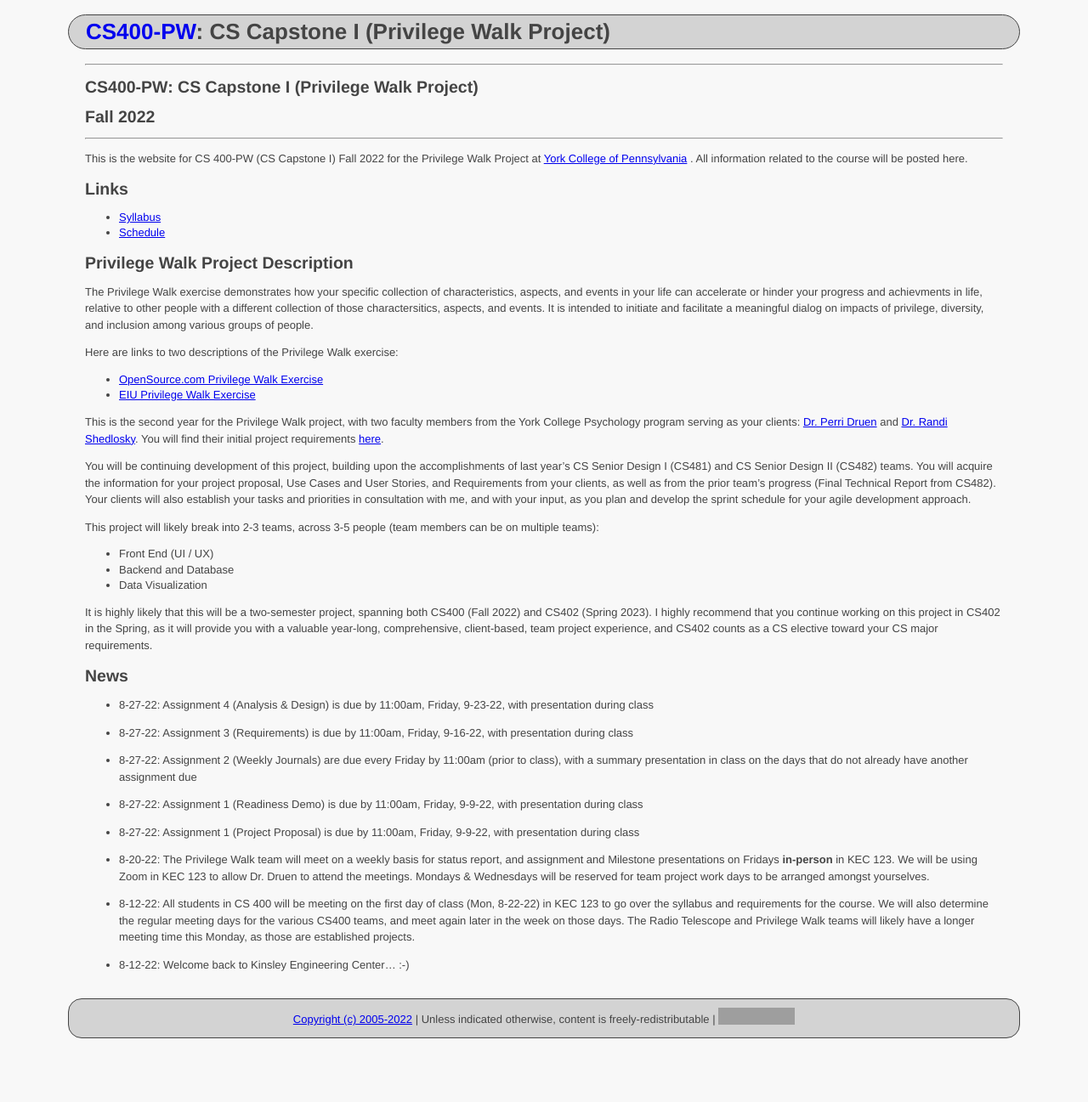
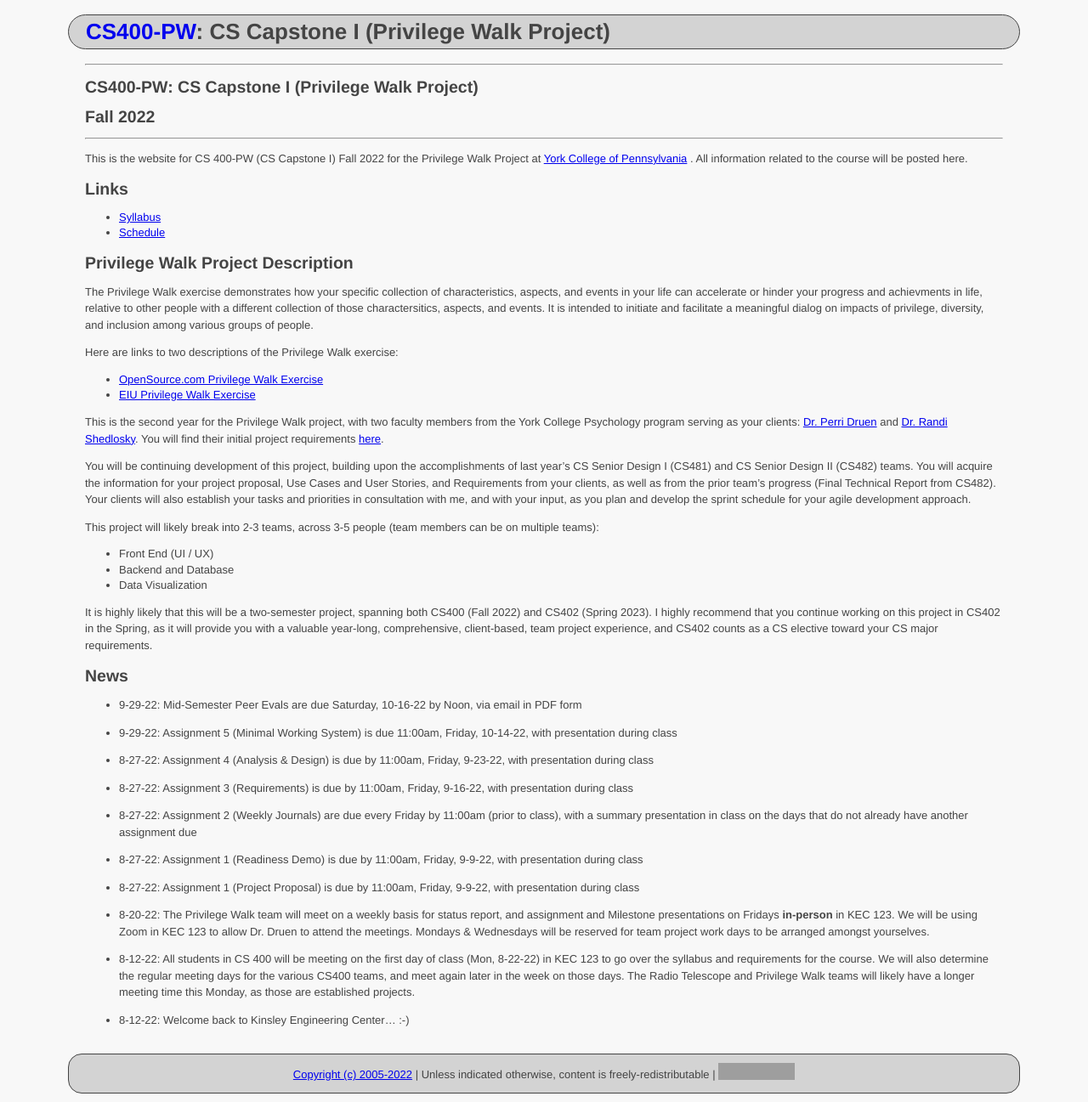
Before and after one commit to ycpcs/cs400-fall2022-PW, a Jekyll site: the page built from index.md, in a window 1280 px wide. Shown: the whole page at 85% size. Built offline with Jekyll 4.4.1, drawn with Linux system fonts in a browser that asks for light colours; before the commit the page ends 1232 px from its top, so only the background shows below that; grey boxes are pictures that could not be loaded.

Commit message:
updated news for MS1

```diff
--- a/index.md
+++ b/index.md
@@ -42,6 +42,10 @@ It is highly likely that this will be a two-semester project, spanning both CS40
 
 -->
 
+* 9-29-22: Mid-Semester Peer Evals are due Saturday, 10-16-22 by Noon, via email in PDF form
+
+* 9-29-22: Assignment 5 (Minimal Working System) is due 11:00am, Friday, 10-14-22, with presentation during class
+
 * 8-27-22: Assignment 4 (Analysis & Design) is due by 11:00am, Friday, 9-23-22, with presentation during class
 
 * 8-27-22: Assignment 3 (Requirements) is due by 11:00am, Friday, 9-16-22, with presentation during class
```
